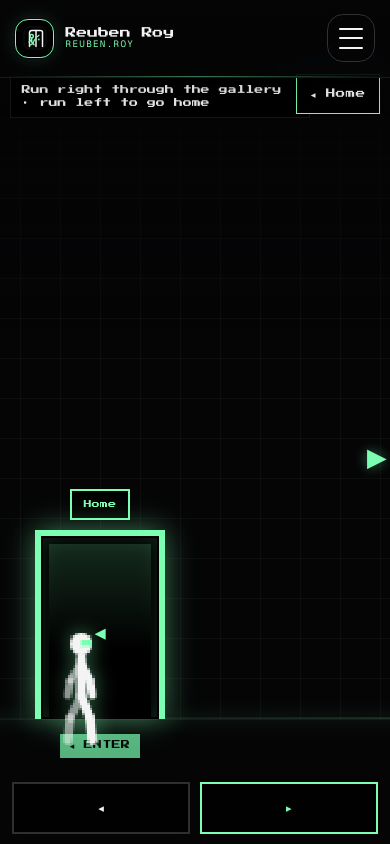
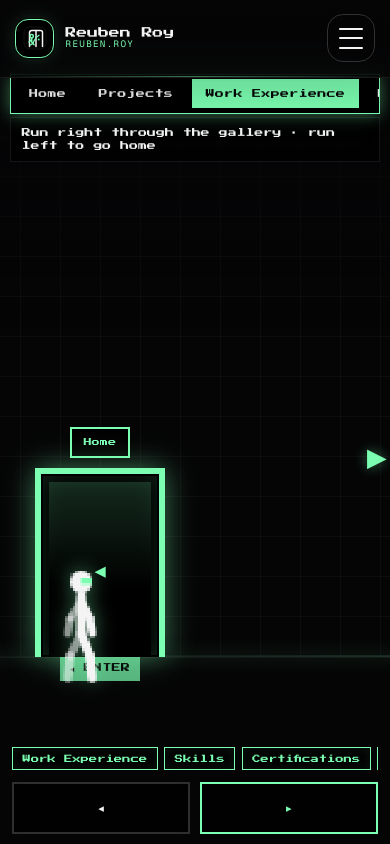
Before and after one commit to reuben-roy/reuben.roy, a Next.js app: page /career in a window 390 px wide. Built offline with nearby package versions, Linux system fonts and the light colour scheme.

Commit message:
feat: navigation changes for desktop/mobile

```diff
--- a/src/components/Hero.js
+++ b/src/components/Hero.js
@@ -8,7 +8,7 @@ import SpotifyCard from '@/components/SpotifyCard';
 import HabiticaCard from '@/components/HabiticaCard';
 import RunnerWorld from '@/components/runner/RunnerWorld';
 import WallFrame from '@/components/runner/WallFrame';
-import { HOME_CORRIDOR } from '@/data/runnerWorlds';
+import { HOME_CORRIDOR, SITE_SECTIONS } from '@/data/runnerWorlds';
 
 const PHRASES = [
   'Generalist software engineer',
@@ -92,6 +92,7 @@ export default function Hero() {
       doors={HOME_CORRIDOR.doors}
       fullPage
       theme={HOME_CORRIDOR.theme}
+      sectionNav={SITE_SECTIONS}
       hint={HOME_CORRIDOR.hint}
       initialX={HOME_CORRIDOR.playerStartX}
       runSpeed={HOME_CORRIDOR.runSpeed}
--- a/src/components/career/CareerRunnerRoom.js
+++ b/src/components/career/CareerRunnerRoom.js
@@ -6,7 +6,7 @@ import ExperienceSection from '@/components/career/ExperienceSection';
 import SkillsSection from '@/components/career/SkillsSection';
 import CertificationsSection from '@/components/career/CertificationsSection';
 import CareerPortfolioSection from '@/components/career/CareerPortfolioSection';
-import { buildCareerWorld } from '@/data/runnerWorlds';
+import { buildCareerWorld, SITE_SECTIONS } from '@/data/runnerWorlds';
 import styles from '@/components/runner/runner.module.css';
 
 const careerWorld = buildCareerWorld();
@@ -47,6 +47,7 @@ export default function CareerRunnerRoom() {
       intro={intro}
       mobileContent={<CareerMobileStack />}
       theme={careerWorld.theme}
+      sectionNav={SITE_SECTIONS}
       hudLink={careerWorld.hudLink}
       hint={careerWorld.hint}
       initialX={careerWorld.playerStartX}
--- a/src/components/home/ProjectRoom.js
+++ b/src/components/home/ProjectRoom.js
@@ -4,7 +4,7 @@ import { useMemo } from 'react';
 import RunnerWorld from '@/components/runner/RunnerWorld';
 import WallFrame from '@/components/runner/WallFrame';
 import { ProjectFrameContent } from '@/components/home/ProjectFrameContent';
-import { buildProjectRoomWorld } from '@/data/runnerWorlds';
+import { buildProjectRoomWorld, SITE_SECTIONS } from '@/data/runnerWorlds';
 import galleryStyles from './ProjectWallGallery.module.css';
 
 export default function ProjectRoom({ project }) {
@@ -17,6 +17,7 @@ export default function ProjectRoom({ project }) {
       fullPage
       snapPoints={world.snapPoints}
       theme={world.theme}
+      sectionNav={SITE_SECTIONS}
       hudLink={world.hudLink}
       hint={world.hint}
       initialX={world.playerStartX}
--- a/src/components/home/ProjectWallGallery.js
+++ b/src/components/home/ProjectWallGallery.js
@@ -3,7 +3,7 @@
 import { useMemo } from 'react';
 import RunnerWorld from '@/components/runner/RunnerWorld';
 import { PROJECTS } from '@/data/projects';
-import { buildProjectsDoorWorld } from '@/data/runnerWorlds';
+import { buildProjectsDoorWorld, SITE_SECTIONS } from '@/data/runnerWorlds';
 
 export default function ProjectWallGallery() {
   const world = useMemo(() => buildProjectsDoorWorld(PROJECTS), []);
@@ -15,6 +15,7 @@ export default function ProjectWallGallery() {
       fullPage
       snapPoints={world.snapPoints}
       theme={world.theme}
+      sectionNav={SITE_SECTIONS}
       hudLink={world.hudLink}
       hint={world.hint}
       initialX={world.playerStartX}
--- a/src/components/runner/Door.js
+++ b/src/components/runner/Door.js
@@ -6,7 +6,7 @@ import styles from './runner.module.css';
 
 export default function Door({ door, isActive, reducedMotion }) {
   const router = useRouter();
-  const { label, href, x, variant = 'entry' } = door;
+  const { label, href, x, blurb, variant = 'entry' } = door;
   const width =
     door.width ||
     (variant === 'return' ? RUNNER_DEFAULTS.returnDoorWidth : RUNNER_DEFAULTS.doorWidth);
@@ -21,6 +21,7 @@ export default function Door({ door, isActive, reducedMotion }) {
       style={{ left: x - width / 2, width, height }}
     >
       <div className={styles.doorSign}>{label}</div>
+      {blurb ? <div className={styles.doorBlurb}>{blurb}</div> : null}
       <button
         type="button"
         className={styles.doorFrame}
--- a/src/components/runner/RunnerWorld.js
+++ b/src/components/runner/RunnerWorld.js
@@ -1,7 +1,7 @@
 'use client';
 
 import { useCallback, useEffect, useRef, useState } from 'react';
-import { useRouter } from 'next/navigation';
+import { useRouter, usePathname } from 'next/navigation';
 import StickFigure from './StickFigure';
 import Door from './Door';
 import { useRunnerLoop } from './useRunnerLoop';
@@ -44,8 +44,10 @@ export default function RunnerWorld({
   initialX,
   runSpeed,
   playerScreenRatio,
+  sectionNav = [],
 }) {
   const router = useRouter();
+  const pathname = usePathname();
   const viewportRef = useRef(null);
   const [viewportWidth, setViewportWidth] = useState(800);
   const [isMobile, setIsMobile] = useState(false);
@@ -122,10 +124,34 @@ export default function RunnerWorld({
 
   const runnerHint = hint || 'Use ← → or A / D to run · press Enter at a glowing door';
 
+  const isSectionActive = (href) =>
+    href === '/' ? pathname === '/' : pathname.startsWith(href);
+
+  const sectionNavEl =
+    sectionNav.length > 0 ? (
+      <nav className={styles.sectionNav} aria-label="Site sections">
+        {sectionNav.map((item) => {
+          const active = isSectionActive(item.href);
+          return (
+            <button
+              key={item.id || item.href}
+              type="button"
+              className={`${styles.sectionNavBtn} ${active ? styles.sectionNavBtnActive : ''}`}
+              onClick={() => router.push(item.href)}
+              aria-current={active ? 'page' : undefined}
+            >
+              {item.label}
+            </button>
+          );
+        })}
+      </nav>
+    ) : null;
+
   // Reduced-motion: drop the animated stage entirely for a readable static layout.
   if (reducedMotion) {
     return (
       <section className={rootClass} aria-label="Interactive corridor" style={toThemeVars(theme)}>
+        {sectionNavEl}
         {mobileContent ? <div className={styles.mobileContentZone}>{mobileContent}</div> : null}
         {reducedMotionDoors.length > 0 || hudLink ? (
           <nav className={styles.reducedMotionNav} aria-label="Quick navigation">
@@ -158,6 +184,8 @@ export default function RunnerWorld({
           ) : null}
 
           <div className={styles.hintBar}>{runnerHint}</div>
+
+          {sectionNavEl}
 
           {hasLeft ? (
             <div className={`${styles.edgeArrow} ${styles.edgeArrowLeft}`} aria-hidden="true">
--- a/src/components/runner/runner.module.css
+++ b/src/components/runner/runner.module.css
@@ -153,12 +153,61 @@
   padding: 0.5rem 0.7rem;
   border: 1px solid var(--border-subtle, rgba(255, 255, 255, 0.08));
   backdrop-filter: blur(8px);
-  max-width: calc(100% - 10rem);
+  max-width: 16rem;
+}
+
+/* ---------- Primary section nav (cross-page) ---------- */
+.sectionNav {
+  position: absolute;
+  top: 0.95rem;
+  left: 50%;
+  transform: translateX(-50%);
+  z-index: 40;
+  display: flex;
+  gap: 0.35rem;
+  max-width: min(60rem, calc(100% - 2rem));
+  padding: 0.35rem;
+  background: rgba(0, 0, 0, 0.72);
+  border: 1px solid var(--runner-accent);
+  box-shadow: 0 0 18px var(--runner-accent-glow);
+  backdrop-filter: blur(10px);
+  overflow-x: auto;
+  scrollbar-width: none;
+}
+
+.sectionNav::-webkit-scrollbar {
+  display: none;
+}
+
+.sectionNavBtn {
+  flex: 0 0 auto;
+  font-family: var(--font-pixel), var(--font-geist-mono), monospace;
+  font-size: 0.56rem;
+  letter-spacing: 0.04em;
+  padding: 0.55rem 0.8rem;
+  background: transparent;
+  border: 1px solid transparent;
+  color: var(--runner-fg);
+  cursor: pointer;
+  white-space: nowrap;
+  transition: color 0.2s ease, background-color 0.2s ease, border-color 0.2s ease;
+}
+
+.sectionNavBtn:hover {
+  border-color: var(--runner-accent);
+  color: var(--runner-accent);
+}
+
+.sectionNavBtnActive,
+.sectionNavBtnActive:hover {
+  background: var(--runner-accent);
+  border-color: var(--runner-accent);
+  color: #050506;
 }
 
 .snapNav {
   position: absolute;
-  top: 3.4rem;
+  top: 5.6rem;
   left: 0.95rem;
   right: 0.95rem;
   display: flex;
@@ -173,17 +222,19 @@
   font-family: var(--font-pixel), var(--font-geist-mono), monospace;
   font-size: 0.52rem;
   padding: 0.42rem 0.6rem;
-  background: rgba(0, 0, 0, 0.6);
-  border: 1px solid var(--border-subtle, rgba(255, 255, 255, 0.08));
-  color: var(--runner-fg);
+  background: rgba(0, 0, 0, 0.72);
+  border: 1px solid var(--runner-accent);
+  color: var(--runner-accent);
   cursor: pointer;
   white-space: nowrap;
+  box-shadow: inset 0 0 12px rgba(124, 255, 178, 0.08);
   transition: border-color 0.2s ease, color 0.2s ease, background-color 0.2s ease;
 }
 
 .projectNavBtn:hover {
+  background: var(--runner-accent);
   border-color: var(--runner-accent);
-  color: var(--runner-accent);
+  color: #050506;
 }
 
 /* ---------- Directional edge arrows ---------- */
@@ -246,7 +297,29 @@
   overflow-wrap: anywhere;
   word-break: break-word;
   line-height: 1.4;
-  max-width: 14ch;
+  max-width: 18ch;
+}
+
+/* brief project explainer shown under the title, above the door */
+.doorBlurb {
+  font-family: var(--font-geist-mono), monospace;
+  font-size: 0.5rem;
+  line-height: 1.45;
+  text-align: center;
+  color: var(--muted, #a1a1aa);
+  background: rgba(0, 0, 0, 0.72);
+  border: 1px solid var(--border-subtle, rgba(255, 255, 255, 0.08));
+  padding: 0.35rem 0.5rem;
+  max-width: 160px;
+  display: -webkit-box;
+  -webkit-line-clamp: 3;
+  -webkit-box-orient: vertical;
+  overflow: hidden;
+}
+
+.doorActive .doorBlurb {
+  border-color: var(--runner-accent);
+  color: var(--runner-fg);
 }
 
 .doorFrame {
@@ -515,7 +588,9 @@
 /* ---------- Mobile playable ---------- */
 @media (max-width: 768px) {
   .runnerRoot {
-    --floor-h: 16%;
+    /* taller floor keeps doors (and their ENTER button) above the bottom
+       control dock so the two never overlap */
+    --floor-h: 24%;
   }
 
   .mobileControls {
@@ -538,20 +613,56 @@
     overflow-y: auto;
   }
 
-  .hintBar {
+  /* section nav becomes a full-width scrollable strip at the very top */
+  .sectionNav {
     top: 0.6rem;
     left: 0.6rem;
-    right: 5rem;
+    right: 0.6rem;
+    transform: none;
+    max-width: none;
+    gap: 0.3rem;
+    padding: 0.3rem;
+    -webkit-overflow-scrolling: touch;
+  }
+
+  .hintBar {
+    top: 3.3rem;
+    left: 0.6rem;
+    right: 0.6rem;
     max-width: none;
   }
 
+  /* back-link is redundant on mobile — the section nav covers it */
   .hudLink {
-    top: 0.6rem;
-    right: 0.6rem;
+    display: none;
+  }
+
+  /* keep the door's ENTER button tight to the door, clear of the dock */
+  .enterHint {
+    bottom: -1.5rem;
   }
 
   .snapNav {
+    top: auto;
+    bottom: 4.4rem;
+    left: 0.75rem;
+    right: 0.75rem;
+    flex-wrap: nowrap;
+    gap: 0.4rem;
+    max-height: none;
+    overflow-x: auto;
+    overflow-y: hidden;
+    padding-bottom: 0.2rem;
+    -webkit-overflow-scrolling: touch;
+    scrollbar-width: none;
+  }
+
+  .snapNav::-webkit-scrollbar {
     display: none;
+  }
+
+  .projectNavBtn {
+    flex: 0 0 auto;
   }
 
   .doorSign {
--- a/src/data/runnerWorlds.js
+++ b/src/data/runnerWorlds.js
@@ -30,6 +30,16 @@ export const RUNNER_DEFAULTS = {
   returnDoorWidth: 130,
 };
 
+// Primary cross-page navigation surfaced inside every runner world, so visitors
+// can jump between sections without running the character to a door.
+export const SITE_SECTIONS = [
+  { id: 'home', label: 'Home', href: '/' },
+  { id: 'projects', label: 'Projects', href: '/projects' },
+  { id: 'career', label: 'Work Experience', href: '/career' },
+  { id: 'blog', label: 'Blog', href: '/blog' },
+  { id: 'about', label: 'About', href: '/about' },
+];
+
 export const HOME_CORRIDOR = {
   worldWidth: 3320,
   playerStartX: 220,
@@ -50,13 +60,15 @@ export const HOME_CORRIDOR = {
 };
 
 export function buildProjectsDoorWorld(projects) {
-  const startX = 760;
-  const spacing = 460;
+  const startX = 700;
+  const spacing = 330;
   const doors = projects.map((project, i) => ({
     id: project.id,
     label: project.title,
+    blurb: project.tagline,
     href: `/projects/${project.id}`,
     x: startX + i * spacing,
+    height: 300,
   }));
 
   return {
```
